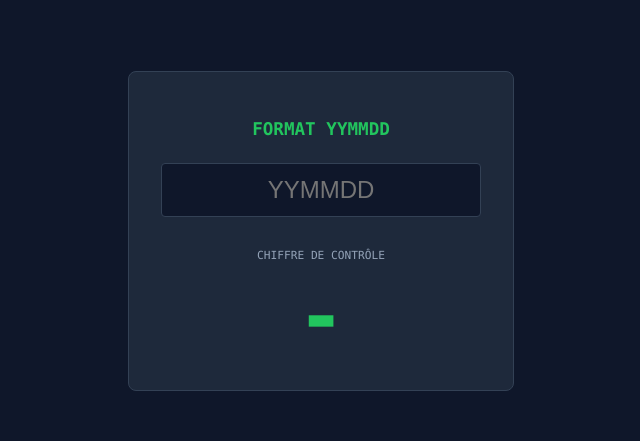
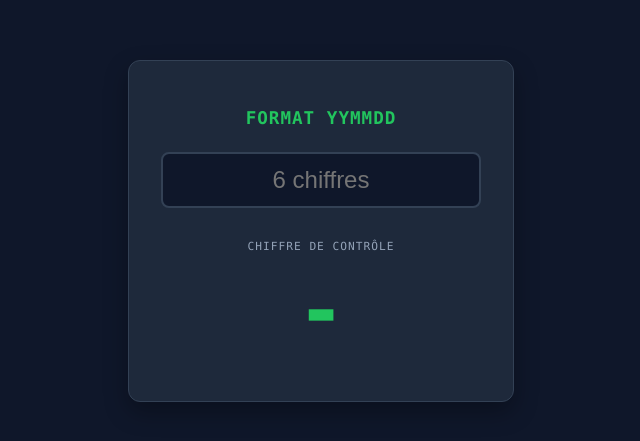
Before and after one commit to BushRanger1291/mrz-app, a plain HTML site: page index.html in a window 1280 px wide. Shown: the part 169-610 px from the top of the page, without its empty margins (319-959 px from the left). Drawn offline with Linux system fonts and the light colour scheme.

Commit message:
Add files via upload

```diff
--- a/index.html
+++ b/index.html
@@ -4,6 +4,10 @@
     <meta charset="UTF-8">
     <meta name="viewport" content="width=device-width, initial-scale=1.0">
     <link rel="manifest" href="manifest.json">
+    <meta name="apple-mobile-web-app-capable" content="yes">
+    <meta name="apple-mobile-web-app-status-bar-style" content="black-translucent">
+    <link rel="apple-touch-icon" href="https://cdn-icons-png.flaticon.com/512/1055/1055666.png">
+    <meta name="theme-color" content="#22c55e">
     <title>Calculateur MRZ</title>
     <style>
         :root {
@@ -23,42 +27,48 @@
             justify-content: center;
             height: 100vh;
             margin: 0;
+            overflow: hidden;
         }
 
         .container {
             background: var(--card);
             padding: 2rem;
-            border-radius: 8px;
+            border-radius: 12px;
             border: 1px solid #334155;
             width: 320px;
             text-align: center;
+            box-shadow: 0 10px 25px rgba(0,0,0,0.3);
         }
 
-        h2 { font-size: 1.1rem; color: var(--accent); margin-bottom: 1.5rem; text-transform: uppercase; }
+        h2 { font-size: 1.1rem; color: var(--accent); margin-bottom: 1.5rem; text-transform: uppercase; letter-spacing: 1px; }
 
         input {
             width: 100%;
             background: #0f172a;
-            border: 1px solid #334155;
+            border: 2px solid #334155;
             padding: 12px;
-            color: var(--accent);
+            color: var(--text);
             font-size: 1.5rem;
             text-align: center;
-            border-radius: 4px;
+            border-radius: 8px;
             outline: none;
             box-sizing: border-box;
+            transition: border-color 0.3s;
         }
 
         input:focus { border-color: var(--accent); }
 
-        .result-label { font-size: 0.7rem; color: var(--dim); margin-top: 2rem; text-transform: uppercase; }
+        .result-label { font-size: 0.7rem; color: var(--dim); margin-top: 2rem; text-transform: uppercase; letter-spacing: 1px; }
 
         .digit {
             font-size: 5rem;
             font-weight: bold;
             color: var(--accent);
             margin: 0.5rem 0;
-            height: 80px;
+            height: 100px;
+            display: flex;
+            align-items: center;
+            justify-content: center;
         }
     </style>
 </head>
@@ -67,7 +77,7 @@
 <div class="container">
     <h2>Format YYMMDD</h2>
 
-    <input type="text" id="dataInput" maxlength="6" placeholder="YYMMDD" oninput="run()">
+    <input type="text" id="dataInput" maxlength="6" inputmode="numeric" placeholder="6 chiffres" oninput="run()">
 
     <div class="result-label">Chiffre de contrôle</div>
     <div class="digit" id="res">-</div>
@@ -94,11 +104,12 @@
         }
     }
 
-    // Enregistrement du Service Worker pour le mode hors-ligne
-    if ('serviceWorker' in navigator) {
-        navigator.serviceWorker.register('sw.js');
+    if('serviceWorker' in navigator){
+        window.addEventListener('load', () => {
+            navigator.serviceWorker.register('sw.js')
+                .catch(err => console.warn('Erreur SW:', err));
+        });
     }
 </script>
-
 </body>
 </html>
```
